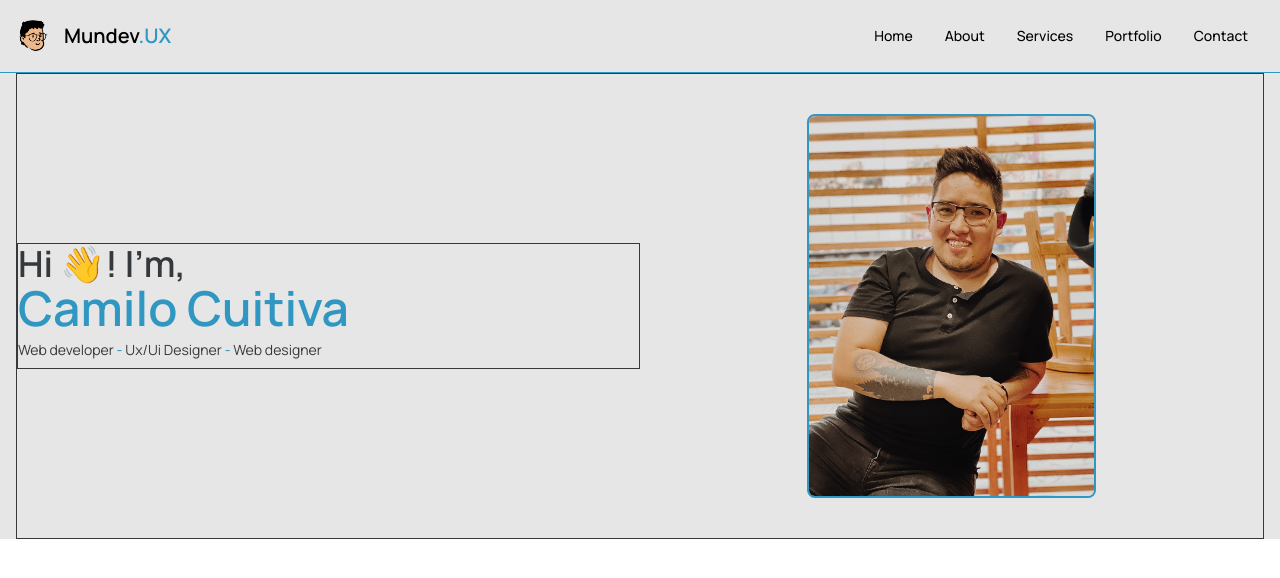
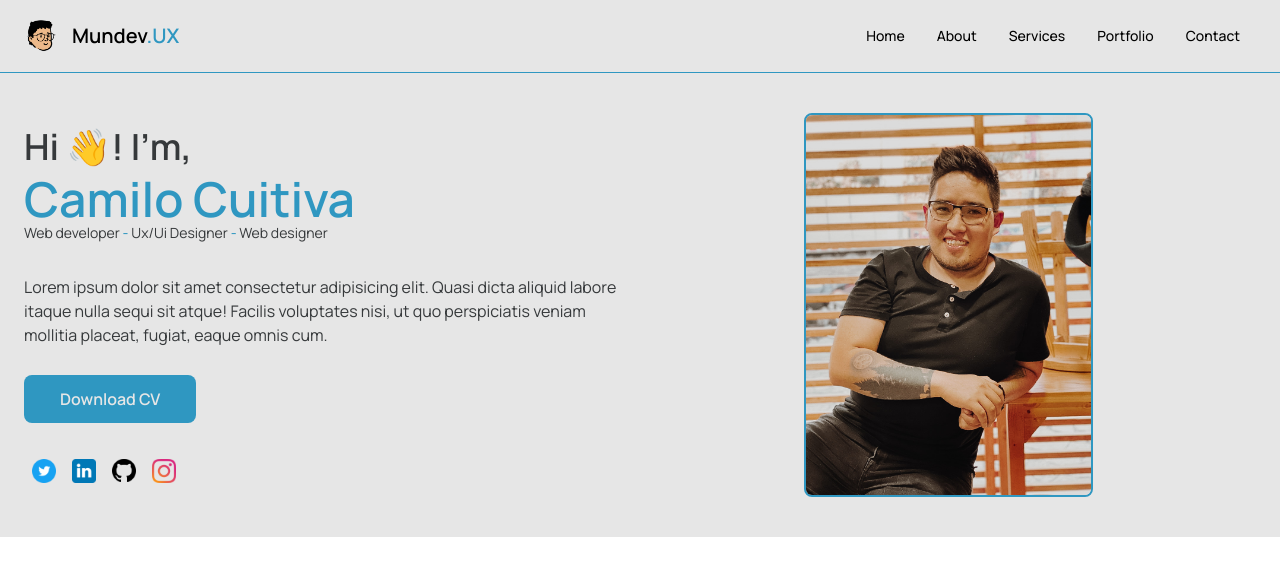
Before and after one commit to mundevux/My_Portfolio, a website: page index.html in a window 1280 px wide. Drawn offline with Linux system fonts and the light colour scheme.

Commit message:
Se agrega la seccion del "Home"

```diff
--- a/index.html
+++ b/index.html
@@ -13,7 +13,7 @@
 </head>
 <body>
     <header class="font-[Manrope] bg-secondary dark:bg-primary">
-        <nav class="bg-secondary border-b border-quaternary px-4 py-2.5 dark:bg-primary">
+        <nav class="bg-secondary border-b border-quaternary px-6 py-2.5 dark:bg-primary">
             <div class="container flex flex-wrap justify-between items-center mx-auto">
                 <a href="#Home" class="flex items-center">
                     <img src="./assets/images/zyro-image.png" class="mr-3 h-6 sm:h-9" alt="Icon Camilo">
@@ -45,18 +45,29 @@
             </div>
         </nav>
     </header>
-    <main class="font-[Manrope] bg-secondary text-primary dark:bg-primary dark:text-secondary px-4">
+    <main class="font-[Manrope] bg-secondary text-primary dark:bg-primary dark:text-secondary px-6">
         <div class="container mx-auto">
             <!--- Home -->
-            <section id="Home" class="grid grid-cols-1 md:grid-cols-2 border">
-                <div class="mt-10 mb-5 md:my-auto border">
-                    <h1 class="text-2xl font-medium md:text-4xl md:font-semibold">Hi 👋! I'm,<br></h1>
+            <section id="Home" class="grid grid-cols-1 md:grid-cols-2">
+                <div class="mt-10 mb-5 md:my-auto">
+                    <h1 class="text-2xl font-medium py-1 md:py-2 md:text-4xl md:font-semibold">Hi 👋! I'm,</h1>
                     <h1 class="text-3xl font-semibold text-quaternary md:text-5xl">Camilo Cuitiva</h1>
-                    <p class="text-xs my-2 md:text-sm">Web developer <span class="text-quaternary font-medium">-</span> Ux/Ui Designer <span class="text-quaternary font-medium">-</span> Web designer</p>
-
+                    <p class="text-xs mb-2 md:text-sm">Web developer <span class="text-quaternary font-medium">-</span> Ux/Ui Designer <span class="text-quaternary font-medium">-</span> Web designer</p><br>
+                    <p class="text-sm md:text-base pb-7">Lorem ipsum dolor sit amet consectetur adipisicing elit. Quasi dicta aliquid labore itaque nulla sequi sit atque! Facilis voluptates nisi, ut quo perspiciatis veniam mollitia placeat, fugiat, eaque omnis cum.</p>
+                    <button type="submit" class="bg-quaternary p-3 mb-7 w-full font-semibold text-secondary rounded-lg md:w-auto md:px-9 md:py-3">
+                        <a href="./assets/documents/CV-Camilo_Cuitiva.pdf">Download CV</a>
+                    </button>
+                    <div class="flex justify-center md:justify-start w-full">
+                        <div class="flex w-fit px-10 md:px-0">
+                            <a href="https://twitter.com/MundevUx" class="p-2 hover:border-b-2 hover:border-b-quaternary"><img src="./assets/images/twitter.256x256.png" alt="Twitter" class="w-6"></a>
+                            <a href="https://www.linkedin.com/in/cacuitiva/" class="p-2 hover:border-b-2 hover:border-b-quaternary"><img src="./assets/images/linkedin.256x256.png" alt="LinkedIn" class="w-6"></a>
+                            <a href="https://github.com/mundevux" class="p-2 hover:border-b-2 hover:border-b-quaternary"><img src="./assets/images/brand-github.256x250.png" alt="Github" class="w-6"></a>
+                            <a href="https://www.instagram.com/mundev.ux/" class="p-2 hover:border-b-2 hover:border-b-quaternary"><img src="./assets/images/instagram.256x256.png" alt="Instagram" class="w-6"></a>
+                        </div>
+                    </div>
                 </div>
-                <div class="flex justify-center m-5 md:m-10">
-                    <img src="./assets/images/Profile.JPG" alt="Profile Photo" class="h-96 rounded-lg border-2 border-quaternary">
+                <div class="flex justify-center md:m-10">
+                    <img src="./assets/images/Profile.JPG" alt="Profile Photo" class="h-96 rounded-lg border-2 border-quaternary w-fit">
                 </div>
             </section>
             <!--- End Home -->
```
Also changed, not shown: assets/images/brand-github.256x250.png (added), assets/images/instagram.256x256.png (added), assets/images/linkedin.256x256.png (added), assets/images/twitter.256x256.png (added), dist/output.css, 1 other file.
